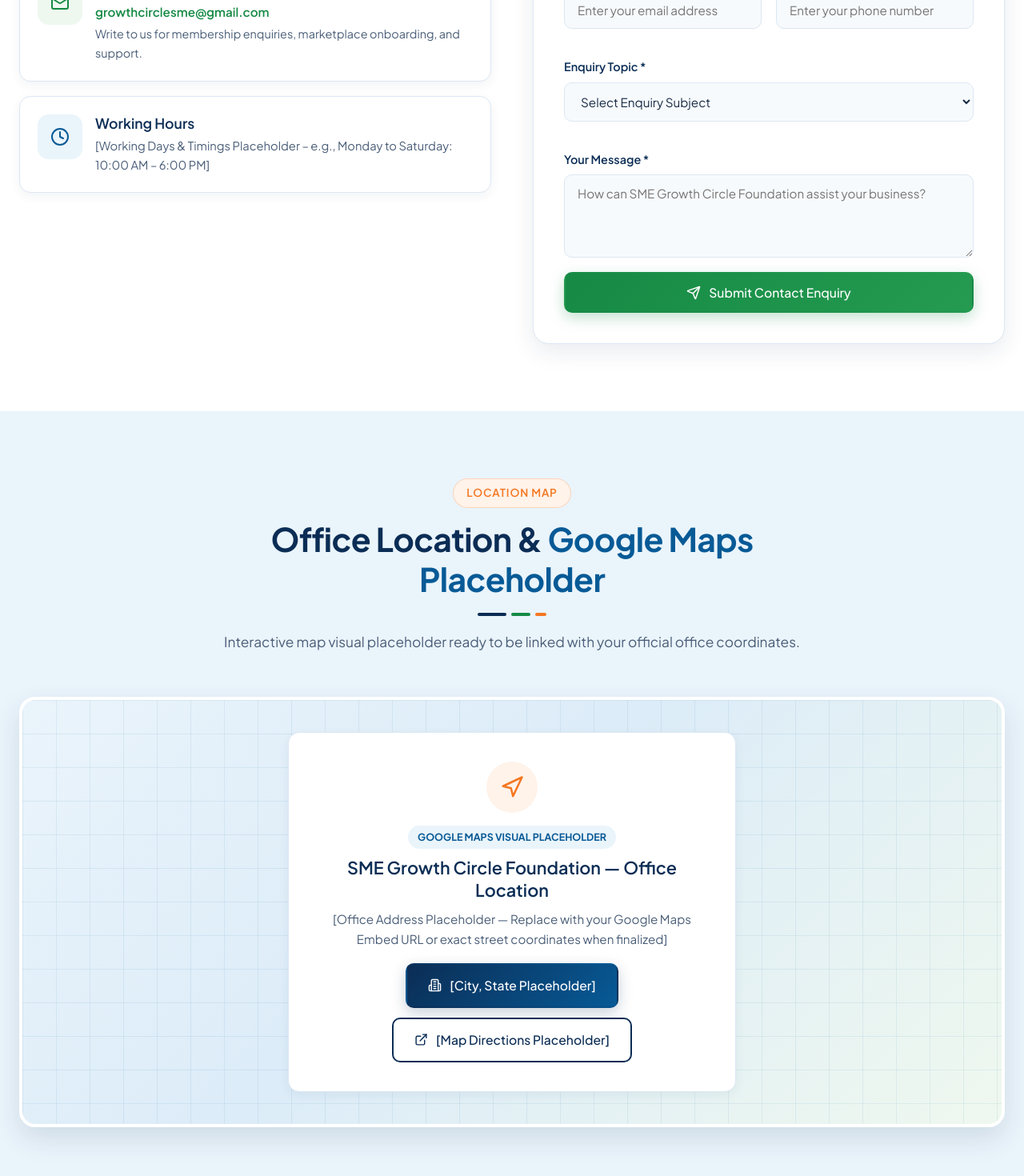
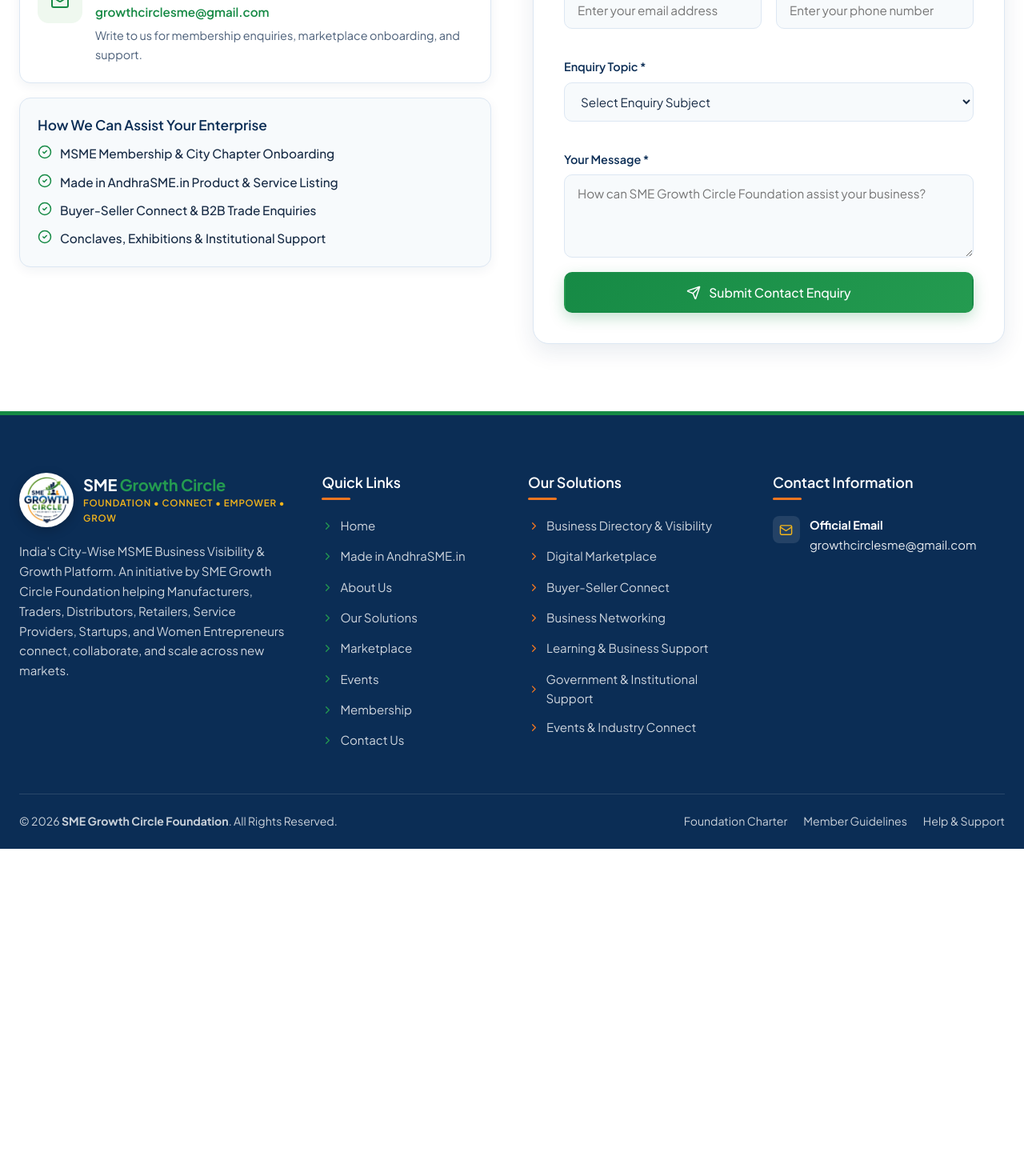
Before and after one commit to Prasadnimmale/msme, a Next.js app: page /contact in a window 1280 px wide. Shown: the part 900-2370 px from the top of the page at 80% size. After the commit the page ends 1961 px from the top, so only its background shows below. Built offline with nearby package versions, Linux system fonts and the light colour scheme; a web font is replaced by a local one.

Commit message:
Remove working hours and map placeholder on Contact page and fix mobile form layout

```diff
--- a/src/app/contact/page.js
+++ b/src/app/contact/page.js
@@ -1,15 +1,7 @@
 import React from 'react';
 import PageBanner from '@/components/PageBanner';
 import ContactForm from '@/components/ContactForm';
-import {
-  MapPin,
-  Mail,
-  Phone,
-  Clock,
-  Building2,
-  Navigation,
-  ExternalLink,
-} from 'lucide-react';
+import { Mail, CheckCircle2 } from 'lucide-react';
 
 export const metadata = {
   title: 'Contact Us | SME Growth Circle Foundation',
@@ -26,31 +18,47 @@ export default function ContactPage() {
         description="Reach out to our team for membership enquiries, city chapter collaborations, marketplace listings, or upcoming MSME conclaves and exhibitions."
       />
 
-      {/* 1. CONTACT INFORMATION & ENQUIRY FORM */}
+      {/* CONTACT INFORMATION & ENQUIRY FORM */}
       <section className="section bg-white">
         <div className="container">
           <div className="split-grid" style={{ alignItems: 'flex-start' }}>
-            <div>
+            <div style={{ minWidth: 0, width: '100%' }}>
               <span className="section-badge">Contact Information</span>
               <h2 className="section-title">
                 We&apos;re Here to Support Your <span className="text-green">Business Growth</span>
               </h2>
-              <p style={{ marginBottom: '26px', fontSize: '1rem' }}>
-                Use the editable contact placeholders below to configure your official regional or head
-                office coordinates, helpline numbers, and support email addresses.
+              <p style={{ marginBottom: '24px', fontSize: '1rem' }}>
+                Have questions about joining SME Growth Circle, listing your products on Made in
+                AndhraSME.in, or participating in upcoming Buyer-Seller Meets? Reach out to us
+                directly via email or submit your enquiry using the form.
               </p>
 
               <div style={{ display: 'flex', flexDirection: 'column', gap: '18px' }}>
                 {/* Official Email Address */}
-                <div className="card" style={{ padding: '22px', flexDirection: 'row', gap: '16px' }}>
+                <div
+                  className="card"
+                  style={{
+                    padding: '22px',
+                    flexDirection: 'row',
+                    alignItems: 'flex-start',
+                    gap: '16px',
+                  }}
+                >
                   <div className="card-icon green" style={{ marginBottom: 0 }}>
                     <Mail size={24} />
                   </div>
-                  <div>
-                    <h3 style={{ fontSize: '1.1rem', marginBottom: '4px' }}>
+                  <div style={{ minWidth: 0, flex: 1 }}>
+                    <h3 style={{ fontSize: '1.1rem', marginBottom: '6px' }}>
                       Official Email Address
                     </h3>
-                    <p style={{ color: '#168A45', fontWeight: 600, marginBottom: '4px' }}>
+                    <p
+                      style={{
+                        color: '#168A45',
+                        fontWeight: 600,
+                        marginBottom: '6px',
+                        wordBreak: 'break-all',
+                      }}
+                    >
                       <a href="mailto:growthcirclesme@gmail.com">growthcirclesme@gmail.com</a>
                     </p>
                     <p style={{ fontSize: '0.9rem' }}>
@@ -59,17 +67,35 @@ export default function ContactPage() {
                   </div>
                 </div>
 
-                {/* Office Timings Placeholder */}
-                <div className="card" style={{ padding: '22px', flexDirection: 'row', gap: '16px' }}>
-                  <div className="card-icon blue" style={{ marginBottom: 0 }}>
-                    <Clock size={24} />
-                  </div>
-                  <div>
-                    <h3 style={{ fontSize: '1.1rem', marginBottom: '4px' }}>Working Hours</h3>
-                    <p style={{ fontSize: '0.92rem' }}>
-                      [Working Days &amp; Timings Placeholder – e.g., Monday to Saturday: 10:00 AM –
-                      6:00 PM]
-                    </p>
+                {/* Quick Support Highlights */}
+                <div
+                  className="card"
+                  style={{
+                    padding: '22px',
+                    backgroundColor: '#F7FAFC',
+                    borderColor: '#DCE7F3',
+                  }}
+                >
+                  <h3 style={{ fontSize: '1.08rem', marginBottom: '12px' }}>
+                    How We Can Assist Your Enterprise
+                  </h3>
+                  <div style={{ display: 'flex', flexDirection: 'column', gap: '10px' }}>
+                    <div className="checklist-item">
+                      <CheckCircle2 size={18} className="checklist-icon" />
+                      <span>MSME Membership &amp; City Chapter Onboarding</span>
+                    </div>
+                    <div className="checklist-item">
+                      <CheckCircle2 size={18} className="checklist-icon" />
+                      <span>Made in AndhraSME.in Product &amp; Service Listing</span>
+                    </div>
+                    <div className="checklist-item">
+                      <CheckCircle2 size={18} className="checklist-icon" />
+                      <span>Buyer-Seller Connect &amp; B2B Trade Enquiries</span>
+                    </div>
+                    <div className="checklist-item">
+                      <CheckCircle2 size={18} className="checklist-icon" />
+                      <span>Conclaves, Exhibitions &amp; Institutional Support</span>
+                    </div>
                   </div>
                 </div>
               </div>
@@ -79,105 +105,6 @@ export default function ContactPage() {
           </div>
         </div>
       </section>
-
-      {/* 2. GOOGLE MAPS VISUAL PLACEHOLDER */}
-      <section className="section bg-light-blue">
-        <div className="container">
-          <div className="section-header">
-            <span className="section-badge orange">Location Map</span>
-            <h2 className="section-title">
-              Office Location &amp; <span className="text-blue">Google Maps Placeholder</span>
-            </h2>
-            <div className="title-divider">
-              <span className="bar-navy" />
-              <span className="bar-green" />
-              <span className="bar-orange" />
-            </div>
-            <p className="section-desc">
-              Interactive map visual placeholder ready to be linked with your official office
-              coordinates.
-            </p>
-          </div>
-
-          <div
-            style={{
-              borderRadius: '20px',
-              overflow: 'hidden',
-              border: '4px solid #FFFFFF',
-              boxShadow: '0 14px 34px rgba(11, 45, 85, 0.12)',
-              background:
-                'linear-gradient(135deg, #EAF4FB 0%, #DCECF8 45%, #EFF8EF 100%)',
-              minHeight: '360px',
-              display: 'flex',
-              alignItems: 'center',
-              justifyContent: 'center',
-              padding: '40px 24px',
-              position: 'relative',
-            }}
-          >
-            {/* Subtle Map Grid Pattern via CSS */}
-            <div
-              style={{
-                position: 'absolute',
-                inset: 0,
-                backgroundImage:
-                  'linear-gradient(to right, rgba(7, 90, 150, 0.08) 1px, transparent 1px), linear-gradient(to bottom, rgba(7, 90, 150, 0.08) 1px, transparent 1px)',
-                backgroundSize: '42px 42px',
-                pointerEvents: 'none',
-              }}
-            />
-
-            <div
-              className="card"
-              style={{
-                maxWidth: '560px',
-                textAlign: 'center',
-                alignItems: 'center',
-                position: 'relative',
-                zIndex: 1,
-                padding: '36px 30px',
-              }}
-            >
-              <div
-                className="card-icon orange"
-                style={{ width: '64px', height: '64px', borderRadius: '50%', marginBottom: '16px' }}
-              >
-                <Navigation size={30} />
-              </div>
-              <span
-                style={{
-                  backgroundColor: '#EAF4FB',
-                  color: '#075A96',
-                  fontSize: '0.78rem',
-                  fontWeight: 700,
-                  padding: '4px 12px',
-                  borderRadius: '99px',
-                  marginBottom: '10px',
-                }}
-              >
-                GOOGLE MAPS VISUAL PLACEHOLDER
-              </span>
-              <h3 style={{ fontSize: '1.35rem', marginBottom: '8px' }}>
-                SME Growth Circle Foundation — Office Location
-              </h3>
-              <p style={{ marginBottom: '18px', fontSize: '0.95rem' }}>
-                [Office Address Placeholder — Replace with your Google Maps Embed URL or exact street
-                coordinates when finalized]
-              </p>
-              <div style={{ display: 'flex', gap: '12px', flexWrap: 'wrap', justifyContent: 'center' }}>
-                <span className="btn btn-navy" style={{ cursor: 'default' }}>
-                  <Building2 size={17} />
-                  [City, State Placeholder]
-                </span>
-                <span className="btn btn-outline-navy" style={{ cursor: 'default' }}>
-                  <ExternalLink size={17} />
-                  [Map Directions Placeholder]
-                </span>
-              </div>
-            </div>
-          </div>
-        </div>
-      </section>
     </>
   );
 }
--- a/src/app/globals.css
+++ b/src/app/globals.css
@@ -1447,11 +1447,14 @@ img {
   padding: 38px;
   border: 1px solid var(--border-light);
   box-shadow: var(--shadow-md);
+  width: 100%;
+  max-width: 100%;
+  min-width: 0;
 }
 
 .form-grid {
   display: grid;
-  grid-template-columns: 1fr 1fr;
+  grid-template-columns: repeat(2, minmax(0, 1fr));
   gap: 18px;
 }
 
@@ -1460,6 +1463,8 @@ img {
   flex-direction: column;
   gap: 7px;
   margin-bottom: 18px;
+  min-width: 0;
+  width: 100%;
 }
 
 .form-group.full {
@@ -1475,6 +1480,9 @@ img {
 .form-input,
 .form-select,
 .form-textarea {
+  width: 100%;
+  max-width: 100%;
+  min-width: 0;
   padding: 13px 16px;
   border-radius: 10px;
   border: 1.5px solid var(--border-light);
```
